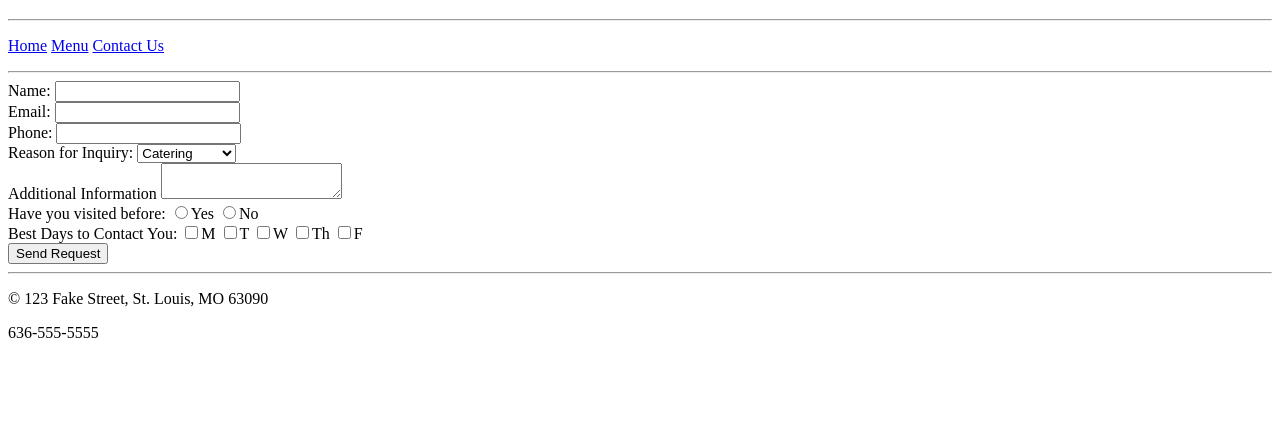
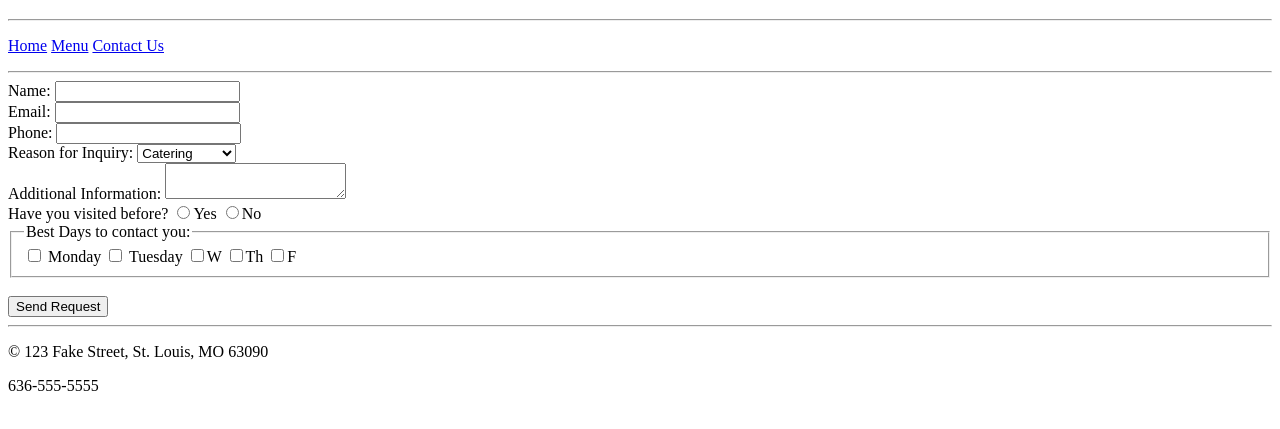
Before and after one commit to joshnothum/rest_site, a plain HTML site: page rest_site_01/contactUs.html in a window 1280 px wide. Shown: the part 61-490 px from the top of the page. Drawn offline with Linux system fonts and the light colour scheme.

Commit message:
adding labels to form

```diff
--- a/rest_site_01/contactUs.html
+++ b/rest_site_01/contactUs.html
@@ -23,30 +23,34 @@
     </div>
     <div>
         <form id="contactUs">
-            Name:
-            <input type="text" name="Name" /> <br>
-            Email:
-            <input type="email" name="Email" /> <br>
-            Phone:
-            <input type="tel" name="Phone" /> <br>
-            Reason for Inquiry:
-            <select>
+           <label for="Name">Name:</label><span></span>
+            <input type="text" name="Name" id="Name" /> <br>
+            <label for="Email">Email:</label><span></span>
+            <input type="email" name="Email" id="Email" /> <br>
+            <label for="Phone">Phone:</label><span></span>
+            <input type="tel" name="Phone" id="Phone"/> <br>
+            <label for="reason">Reason for Inquiry:</label><span></span>
+            <select id="reason" name="reason" id="reason">
                 <option value="Catering"> Catering</option>
                 <option value="Private Party">Private Party</option>
                 <option value="Feedback">Feedback</option>
                 <option value="Other"> Other</option>
             </select><br>
-            Additional Information
-            <textarea name="Information"></textarea> <br>
-            Have you visited before:
-            <input type="radio" name="visit" value="Yes" />Yes
-            <input type="radio" name="visit" value="No" />No<br/>
-            Best Days to Contact You:
-            <input type="checkbox" name="days" value="1" />M
-            <input type="checkbox" name="days" value="2" />T
-            <input type="checkbox" name="days" value="3" />W
+            <label for="Information">Additional Information:</label><span></span>
+            <textarea name="Information" id="Information"></textarea> <br>
+           <label for="visit">Have you visited before?</label>
+            <input type="radio" name="visit" value="Yes" id="visit"/>Yes
+            <input type="radio" name="visit" value="No" id="visit"/>No<br/>
+            <fieldset>
+            <legend>Best Days to contact you:</legend><span></span>
+            <input type="checkbox" name="days" value="1" id="M"/>
+            <label for="M">Monday</label>
+            <input type="checkbox" name="days" value="2" id="T"/>
+            <label for="M">Tuesday</label>
+            <input type="checkbox" name="days" value="3" name="days"/>W
             <input type="checkbox" name="days" value="4" />Th
             <input type="checkbox" name="days" value="5" />F
+        </fieldset>
             <br>
             <input type="submit" value = "Send Request">
 
```
